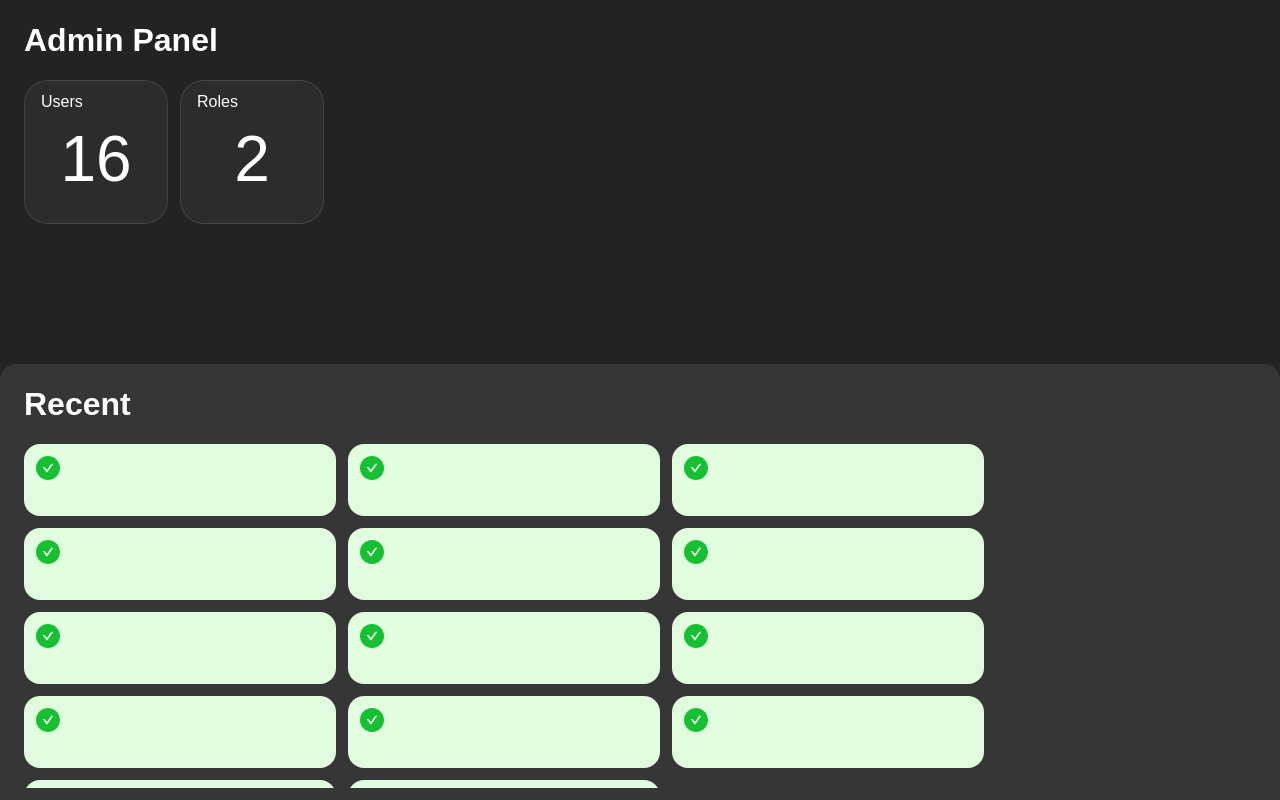
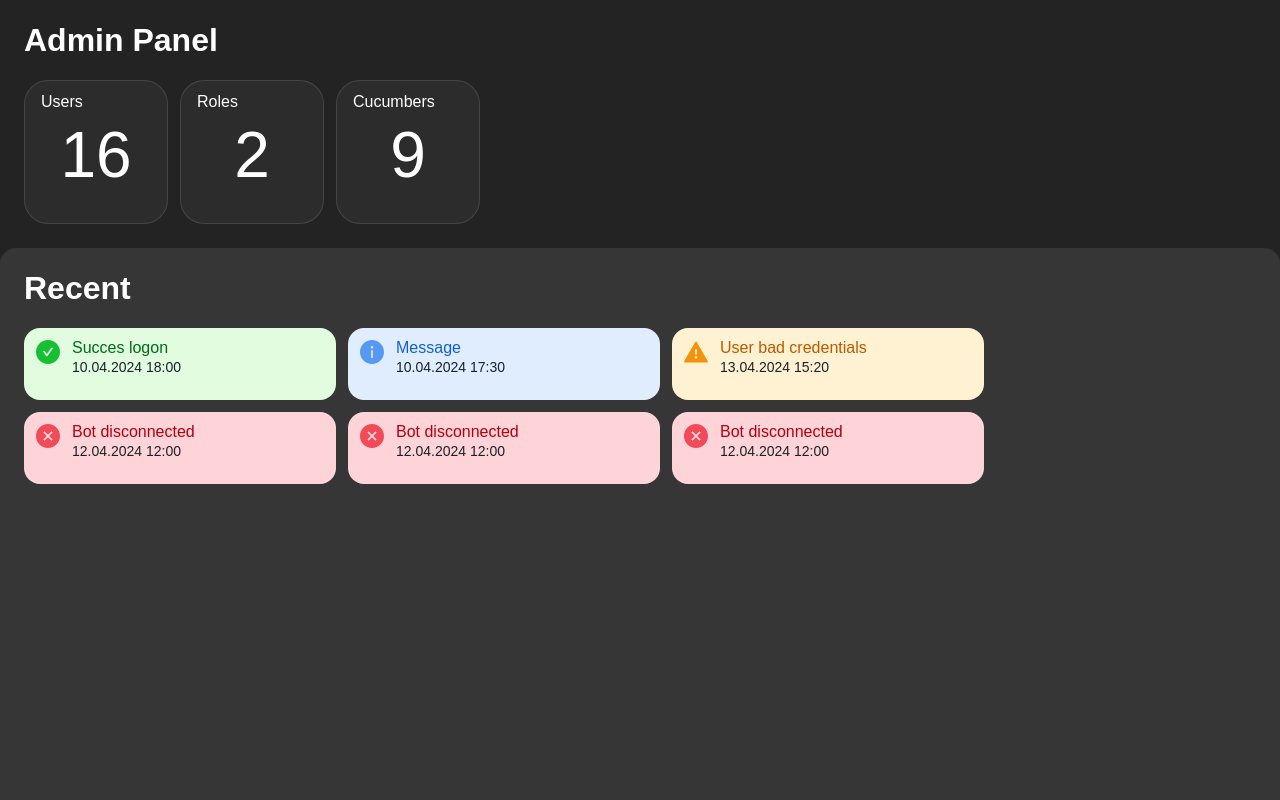
Before and after one commit to d0phamine/tgbot-admin-panel, a React (Vite) app: page /#/ in a window 1280 px wide. Built offline with nearby package versions, Linux system fonts and the light colour scheme.

Commit message:
banner component + fix grid on mainpage

```diff
--- a/src/components/CustomBanner/index.scss
+++ b/src/components/CustomBanner/index.scss
@@ -1,13 +1,71 @@
 .custom-banner{
     padding: 12px;
     height: 72px;
-    width: 312px;
     border-radius: 16px;
     display: grid;
     grid-template-columns: 24px 3fr 1fr;
     grid-gap: 12px;
+
+    &__content {
+        display: grid;
+        grid-template-rows: 16px 1fr;
+        gap: 4px;
+
+        p {
+            margin: 0;
+            font-size: 16px;
+            line-height: 1;
+            color: #1A212B;
+        }
+
+        .content-description {
+            p {
+                font-size: 14px;
+            }
+        }
+    }
+
+
+}
+
+@media only screen and (min-width: 460px){
+    .custom-banner{
+        width: 312px;
+    }
 }
 
 .banner-success {
     background-color: #E1FCDE;
+    .content-title {
+        p {
+            color: #016A1C;
+        }
+    }
 }
+
+.banner-info {
+    background-color: #E0EDFF;
+    .content-title {
+        p {
+            color: #105FCE;
+        }
+    }
+}
+
+.banner-warning{
+    background-color: #FFF2D2;
+    .content-title {
+        p {
+            color: #BA5900;
+        }
+    }
+}
+
+.banner-error{
+    background-color: #FFD4D8;
+    .content-title {
+        p {
+            color: #B1000F;
+        }
+    }
+}
--- a/src/components/CustomBanner/index.tsx
+++ b/src/components/CustomBanner/index.tsx
@@ -8,21 +8,30 @@ import {
 	WarningFilled,
 } from "@ant-design/icons";
 
-export const CustomBanner = (props: any) => {
+
+
+export const CustomBanner = (props:any) => {
 	return (
 		<div className={"custom-banner" + " " + "banner-" + props.type}>
 			<div className="custom-banner__icon">
 				{props.type == "success" ? (
 					<CheckCircleFilled style={{fontSize: "24px", color:"#17BF33"}} />
 				) : props.type == "info" ? (
-					<InfoCircleFilled />
+					<InfoCircleFilled style={{fontSize: "24px", color:"#5598F6"}}/>
 				) : props.type == "warning" ? (
-					<WarningFilled />
+					<WarningFilled style={{fontSize: "24px", color:"#F2930D"}}/>
 				) : (
-					<CloseCircleFilled />
+					<CloseCircleFilled style={{fontSize: "24px", color:"#F14A58"}}/>
 				)}
 			</div>
-			<div className="custom-banner__content"></div>
+			<div className="custom-banner__content">
+                <div className="content-title">
+                    <p>{props.title}</p>
+                </div>
+                <div className="content-description">
+                    <p>{props.description}</p>
+                </div>
+            </div>
 			<div className="custom-banner__action"></div>
 		</div>
 	);
--- a/src/components/Elevator/index.scss
+++ b/src/components/Elevator/index.scss
@@ -2,7 +2,6 @@
     width: 144px;
     height: 144px;
     background-color: #2C2C2C;
-    box-shadow: 0,4,8, rgba(0, 0, 0, 0.16);
     border: 1px solid rgba(154, 168, 188, 0.2);
     border-radius: 24px;
     padding: 12px 16px;
@@ -18,7 +17,7 @@
         justify-content: center;
         align-items: center;
         flex-grow: 1;
-        padding-bottom: 4px;
+        padding-bottom: 12px;
 
         p {
             font-size: 64px;
--- a/src/pages/MainPage/index.scss
+++ b/src/pages/MainPage/index.scss
@@ -1,8 +1,10 @@
 .main-page{
     height: 100%;
     display: grid;
-    grid-template-rows: 1fr 1.2fr;
+    grid-template-rows: 224px 1fr;
+    gap: 24px;
     overflow: hidden;
+    grid-gap: 24px;
 
     h1{
         font-weight: 600;
@@ -13,7 +15,7 @@
     &__block-panel{
         padding: 24px 24px 0px 24px;
         display: grid;
-        grid-template-rows: 32px 1fr;
+        grid-template-rows: 32px 144px;
         grid-gap: 24px;
         overflow: hidden;
 
@@ -23,11 +25,12 @@
 
         .block-panel-info{
             display: flex;
+            overflow-x: auto;
             gap: 12px;
-            flex-direction: row;
-            flex-wrap: wrap;
-            overflow-y: auto;
-            padding-bottom: 12px;
+        }
+
+        .block-panel-info > * {
+            min-width: 144px; /* Устанавливаем минимальную ширину */
         }
     }
 
--- a/src/pages/MainPage/index.tsx
+++ b/src/pages/MainPage/index.tsx
@@ -3,6 +3,7 @@ import { MainLayout } from "../../Layouts";
 
 import './index.scss'
 import { CustomBanner, Elevator } from "../../components";
+
 
 export const MainPage:FC = () => {
     return(
@@ -15,6 +16,7 @@ export const MainPage:FC = () => {
                     <div className="block-panel-info">
                         <Elevator header="Users" content="16"/>
                         <Elevator header="Roles" content="2"/>
+                        <Elevator header="Cucumbers" content="9"/>
                     </div>
                 </div>
                 <div className="main-page__recent-panel">
@@ -22,21 +24,12 @@ export const MainPage:FC = () => {
                         <h1>Recent</h1>
                     </div>
                     <div className="recent-panel-content">
-                        <CustomBanner type="success"/>
-                        <CustomBanner type="success"/>
-                        <CustomBanner type="success"/>
-                        <CustomBanner type="success"/>
-                        <CustomBanner type="success"/>
-                        <CustomBanner type="success"/>
-                        <CustomBanner type="success"/>
-                        <CustomBanner type="success"/>
-                        <CustomBanner type="success"/>
-                        <CustomBanner type="success"/>
-                        <CustomBanner type="success"/>
-                        <CustomBanner type="success"/>
-                        <CustomBanner type="success"/>
-                        <CustomBanner type="success"/>
-
+                        <CustomBanner type="success" title="Succes logon" description="10.04.2024 18:00"/>
+                        <CustomBanner type="info" title="Message" description="10.04.2024 17:30"/>
+                        <CustomBanner type="warning" title="User bad credentials" description="13.04.2024 15:20"/>
+                        <CustomBanner type="error" title="Bot disconnected" description="12.04.2024 12:00"/>
+                        <CustomBanner type="error" title="Bot disconnected" description="12.04.2024 12:00"/>
+                        <CustomBanner type="error" title="Bot disconnected" description="12.04.2024 12:00"/>
                     </div>
                 </div>
             </div>
```
